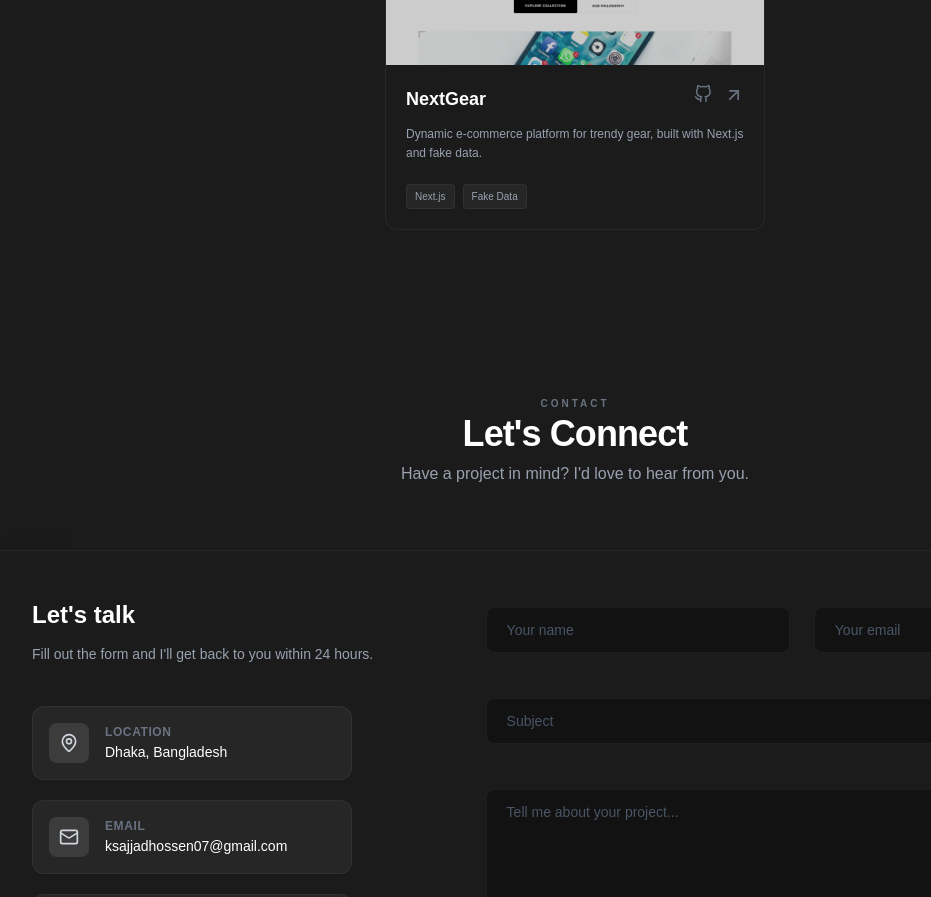
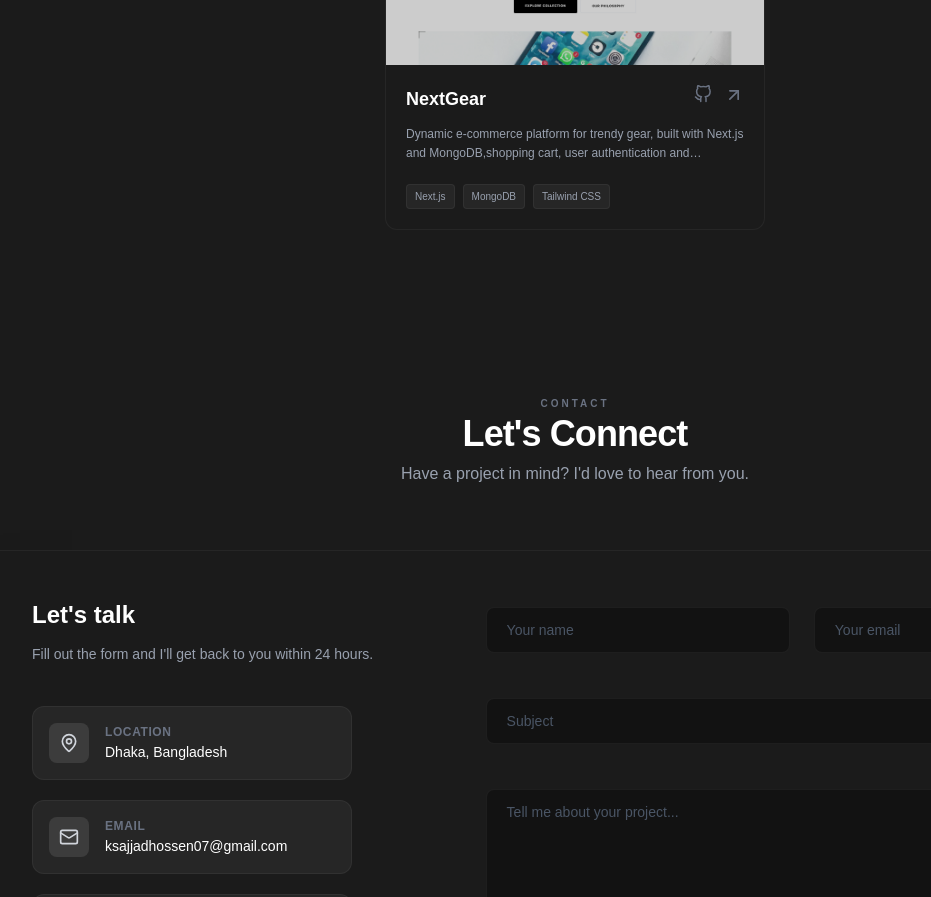
Before and after one commit to ksajjadhossen/PortfolioProject, a Next.js app: page / in a window 1280 px wide. Shown: the part 2440-3337 px from the top of the page, without its empty margins (65-996 px from the left). Built offline with nearby package versions, Linux system fonts and the light colour scheme.

Commit message:
next gear project descreption updated.

```diff
--- a/src/app/components/Portfolio/Portfolio.jsx
+++ b/src/app/components/Portfolio/Portfolio.jsx
@@ -9,9 +9,9 @@ const Portfolio = () => {
     {
       title: "NextGear",
       description:
-        "Dynamic e-commerce platform for trendy gear, built with Next.js and fake data.",
+        "Dynamic e-commerce platform for trendy gear, built with Next.js and MongoDB,shopping cart, user authentication and authorization.",
       image: "/nextGear.png",
-      tech: ["Next.js", "Fake Data"],
+      tech: ["Next.js", "MongoDB", "Tailwind CSS"],
       github: "https://github.com/ksajjadhossen/NextGear",
       live: "https://next-gear-iota.vercel.app/",
     },
```
